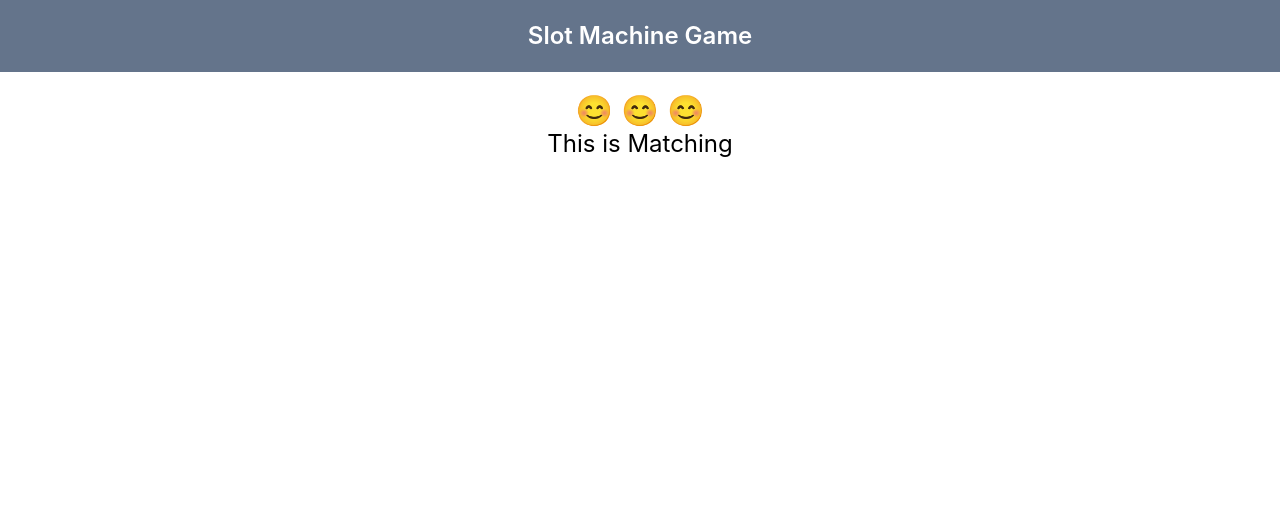
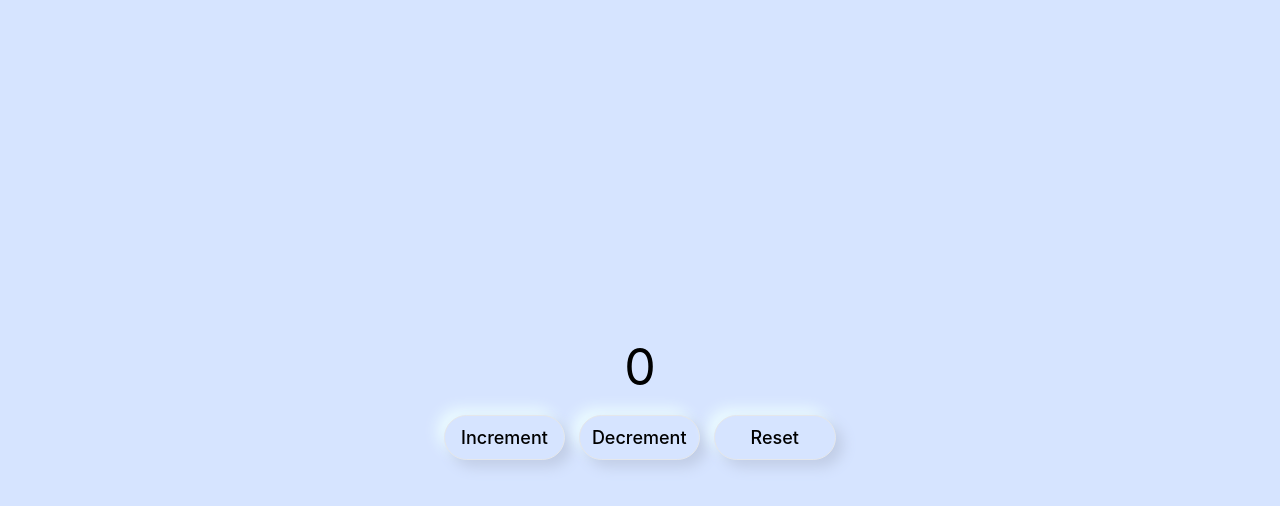
Before and after one commit to Sahildudhat007/React-Project, a React (Create React App) app: page / in a window 1280 px wide. Shown: the top 506 px of the page. Built offline with nearby package versions, Linux system fonts and the light colour scheme.

Commit message:
03-04-2024

```diff
--- a/src/App.js
+++ b/src/App.js
@@ -1,4 +1,4 @@
-// import './App.css';
+import './App.css';
 // import Greeting from './Component/Greeting';
 // import Img from './Component/Img';
 // import PropsCrad from "./Component/PropsCrad";
@@ -6,19 +6,19 @@
 // import Destructuring from "./Component/Destructuring";
 // import One from "./Component/one";
 // import Two from "./Component/Two";
-import Slotmachine from "./Component/Slotmachine";
+// import Slotmachine from "./Component/Slotmachine";
+import IncDec from "./Component/IncDec";
 
 function App() {
 
-  return (
-    <div>
+  return(
+    <div className='App'>
 
-      <h1 className="bg-slate-500 text-white text-center text-2xl font-semibold py-5">Slot Machine Game</h1>
-      <div className="text-2xl text-center">
-        <Slotmachine x="😊" y="😊" z="😊"/>
-      </div>
+      <IncDec/>
+
     </div>
-  );
+  )
+
 };
 
 export default App;
--- /dev/null
+++ b/src/Component/IncDec.css
@@ -0,0 +1,59 @@
+body{
+    background-color: #d6e4ff;
+}
+
+.stock {
+    height: 100vh;
+    width: 100%;
+    display: flex;
+    /* background-image: url(../assets/StockMarket.jpg); */
+    background-size: cover;
+    background-position: center;
+}
+
+.card {
+    width: 40%;
+    margin: auto;
+    text-align: center;
+    /* background: rgba(255, 255, 255, 0.3);
+    box-shadow: 0 8px 32px 0 rgba(31, 38, 135, 0.37);
+    backdrop-filter: blur(10.5px);
+    -webkit-backdrop-filter: blur(10.5px);
+    border-radius: 10px;
+    border: 1px solid rgba(255, 255, 255, 0.18); */
+}
+
+.count {
+    /* color: white; */
+    font-size: 50px;
+    font-weight: 400;
+}
+
+.border {
+    border-radius: 34px;
+    background: #d6e4ff;
+    box-shadow:  7px 7px 14px #c1cde6,
+             -7px -7px 14px #ebfbff;
+    margin: 10px 7px;
+    font-size: 18px;
+    font-weight: 500;
+    border-radius: 50px;
+}
+
+/* .text-green-500:hover {
+    color: white;
+    background-color: green;
+    border: none;
+}
+
+.text-red-500:hover {
+    color: white;
+    background-color: red;
+    border: none;
+}
+
+.text-white:hover {
+    color: black;
+    background-color: white;
+    border: none;
+} */
--- /dev/null
+++ b/src/Component/IncDec.js
@@ -0,0 +1,32 @@
+import '../Component/IncDec.css';
+
+import React, { useState } from "react";
+
+const IncDec = () => {
+    const [count, setCount] = useState(0)
+
+    const Increment = () => {
+        setCount(count + 1)
+    }
+
+    const Decrement = () => {
+        setCount(count - 1)
+    }
+
+    const Reset = () => {
+        setCount(0)
+    }
+
+    return (
+        <div className="stock">
+            <div className='card'>
+                <h3 className='count'> {count} </h3>
+                <button onClick={Increment} className="border px-4 py-2 rounded-md">Increment</button>
+                <button onClick={Decrement} className="border px-3 py-2 rounded-md">Decrement</button>
+                <button onClick={Reset} className="border px-9 py-2 rounded-md">Reset</button>
+            </div>
+        </div>
+    );
+}
+
+export default IncDec
```
Also changed, not shown: src/assets/StockMarket.jpg (added).
